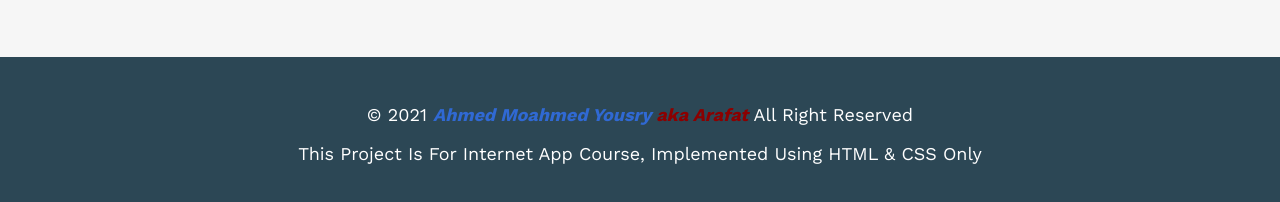
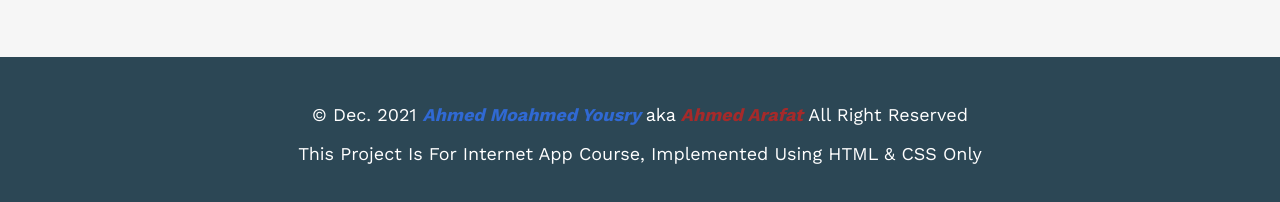
Before and after one commit to Ahmed-Arafat10/ahmed-arafat10.github.io, a plain HTML site: page index.html in a window 1280 px wide. Shown: the part 6671-6873 px from the top of the page. Drawn offline with nearby package versions, Linux system fonts and the light colour scheme.

Commit message:
Bug Fixes #6

```diff
--- a/index.html
+++ b/index.html
@@ -347,7 +347,7 @@
 
     <!-- Footer Section Start  -->
     <div class="footer">
-        <p> &copy; 2021 <span>Ahmed Moahmed Yousry </span> <span style="color:darkred;">aka Arafat</span> All Right
+        <p> &copy; Dec. 2021 <span>Ahmed Moahmed Yousry </span> aka<span style="color:brown"> Ahmed Arafat</span> All Right
             Reserved</p>
         <p> This Project Is For Internet App Course, Implemented Using HTML & CSS Only</p>
         <!-- <p> No Javascript .. No JQuery</p> -->
```
